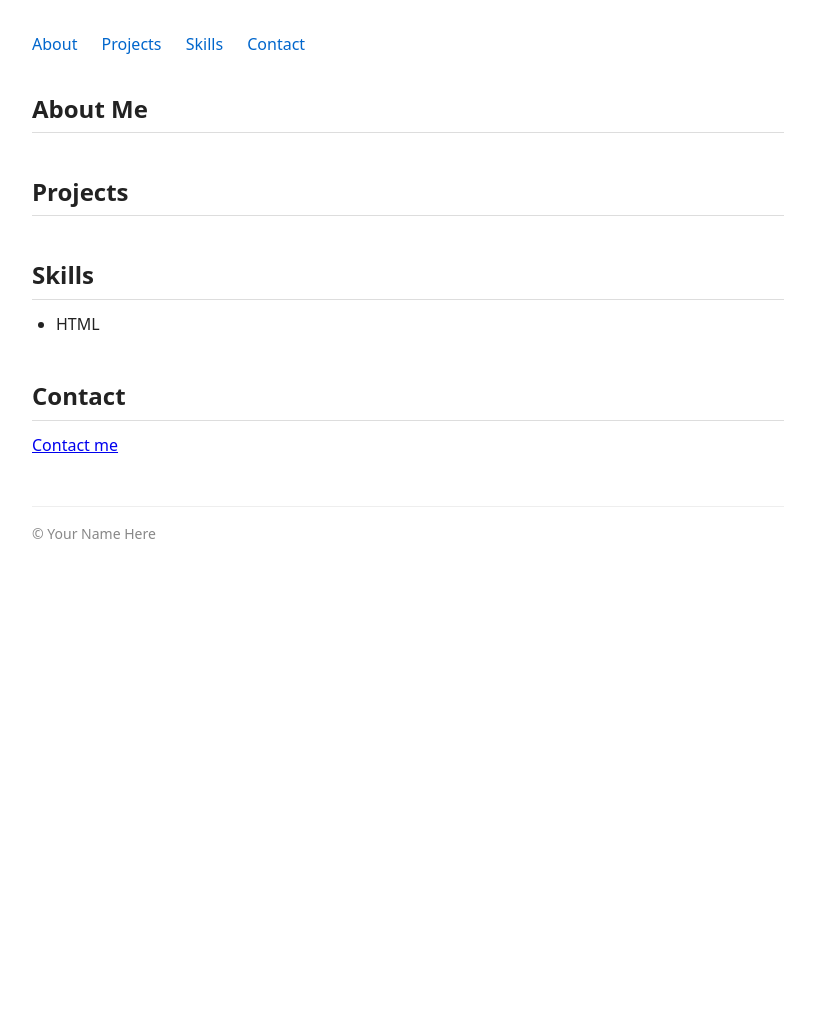
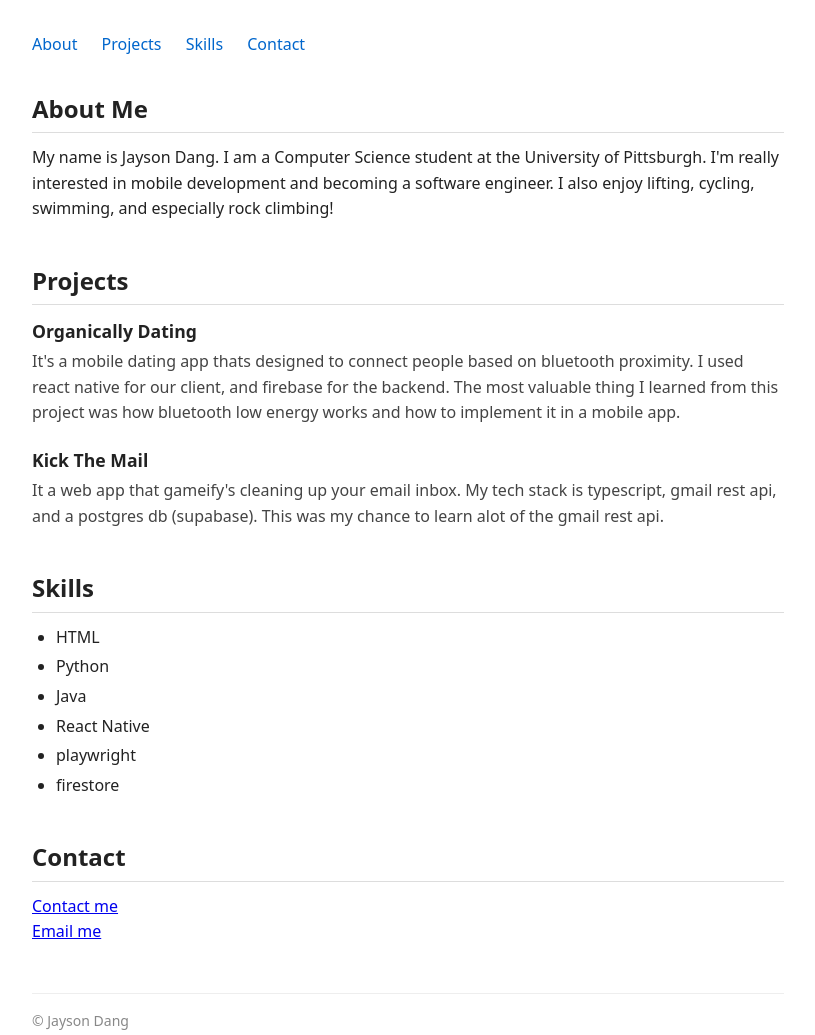
Before and after one commit to Zaku-Seven/Portfolio, a plain HTML site: page index.html in a window 1280 px wide. Shown: the whole page, without its empty margins (232-1047 px from the left). Before the commit the page ends 800 px from the top, so only its background shows below. Drawn offline with Linux system fonts and the light colour scheme.

Commit message:
portfolio update

```diff
--- a/index.html
+++ b/index.html
@@ -4,7 +4,7 @@
 <head>
   <meta charset="UTF-8">
   <meta name="viewport" content="width=device-width, initial-scale=1.0">
-  <title>Your Name Here</title>
+  <title>Jayson Dang</title>
   <link rel="stylesheet" href="style.css">
 </head>
 
@@ -23,9 +23,11 @@
 
     <section id="about">
       <h2>About Me</h2>
-      <!-- TODO: Replace with 2-3 sentences about yourself -->
-      <!-- e.g., include your name, your program/year, and what you are interested in -->
+      <p>My name is Jayson Dang. I am a Computer Science student at the University of Pittsburgh. I'm really interested
+        in mobile development and becoming a software engineer. I also enjoy lifting, cycling, swimming, and especially
+        rock climbing!</p>
     </section>
+
 
     <section id="projects">
       <h2>Projects</h2>
@@ -36,19 +38,33 @@
         <p>What the project does, the technologies used, and what you learned.</p>
       </div>
       -->
+      <div class="project">
+        <h3>Organically Dating</h3>
+        <p>It's a mobile dating app thats designed to connect people based on bluetooth proximity. I used react native
+          for our client, and firebase for the backend. The most valuable thing I learned from this project was how
+          bluetooth low energy works and how to implement it in a mobile app.</p>
 
-      <!-- TODO: Add at least 2 project entries using the structure above -->
+      </div>
+      <div class="project">
+          <h3>Kick The Mail</h3>
+          <p>It a web app that gameify's cleaning up your email inbox. My tech stack is typescript, gmail rest api, and
+            a postgres db (supabase). This was my chance to learn alot of the gmail rest api.</p>
+          <!-- TODO: Add at least 2 project entries using the structure above -->
     </section>
 
     <section id="skills">
       <h2>Skills</h2>
       <ul>
-        <!-- Example skill - TODO: replace -->
+
         <li>HTML</li>
+        <li>Python</li>
+        <li>Java</li>
+        <li>React Native</li>
+        <li>playwright</li>
+        <li>firestore</li>
 
-        <!-- TODO: Add a second skill here -->
-        <!-- TODO: Add a third skill here -->
-        <!-- TODO: ... -->
+
+
       </ul>
     </section>
 
@@ -56,13 +72,14 @@
       <h2>Contact</h2>
       <!-- TODO: Replace href="#" with a real link (e.g., mailto:you@example.com or your LinkedIn URL) -->
       <!-- TODO: Replace the link text with something descriptive, e.g. "Email me" or "LinkedIn" -->
-      <p><a href="#">Contact me</a></p>
+      <p><a href="https://www.linkedin.com/in/jbdang/">Contact me</a></p>
+      <p><a href="mailto:jbd58@pitt.edu">Email me</a></p>
     </section>
 
   </main>
 
   <footer>
-    <p>&copy; Your Name Here</p>
+    <p>&copy; Jayson Dang</p>
   </footer>
 
 </body>
```
Also changed, not shown: 1 other file.
